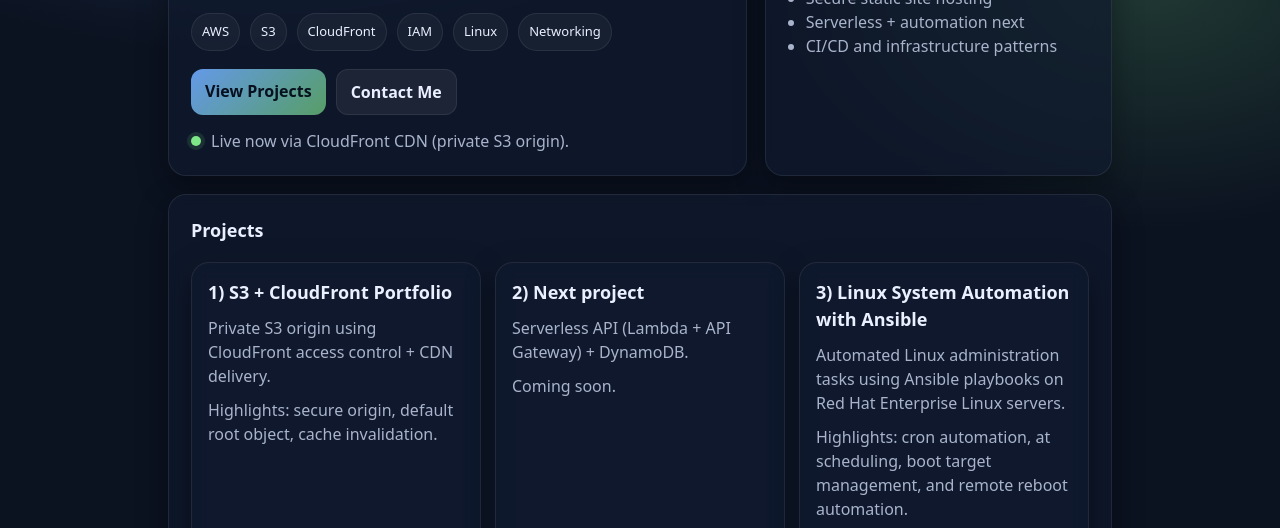
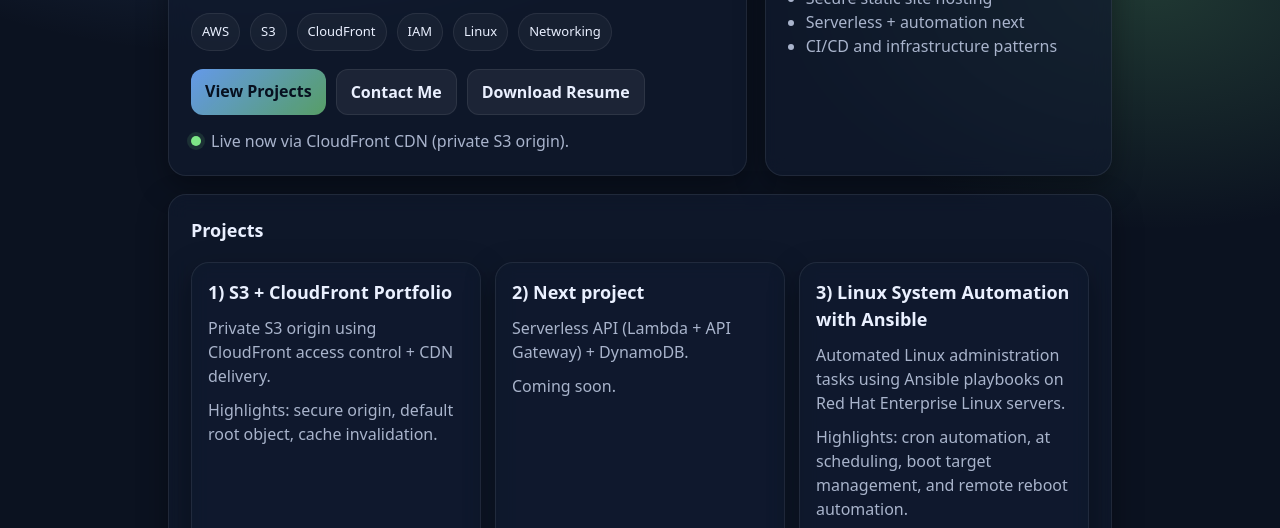
Before and after one commit to pprempeh-ui/pj-cloud-portfolio, a plain HTML site: page index.html in a window 1280 px wide. Shown: the part 244-772 px from the top of the page. Drawn offline with Linux system fonts and the light colour scheme.

Commit message:
Add resume download button

```diff
--- a/index.html
+++ b/index.html
@@ -143,6 +143,7 @@
         <div class="cta">
           <a class="btn primary" href="#projects">View Projects</a>
           <a class="btn" href="#contact">Contact Me</a>
+          <a class="btn" href="PJ_Adjei_Prempeh_Resume.pdf" target="_blank">Download Resume</a>
         </div>
 
         <div class="kpi">
```
